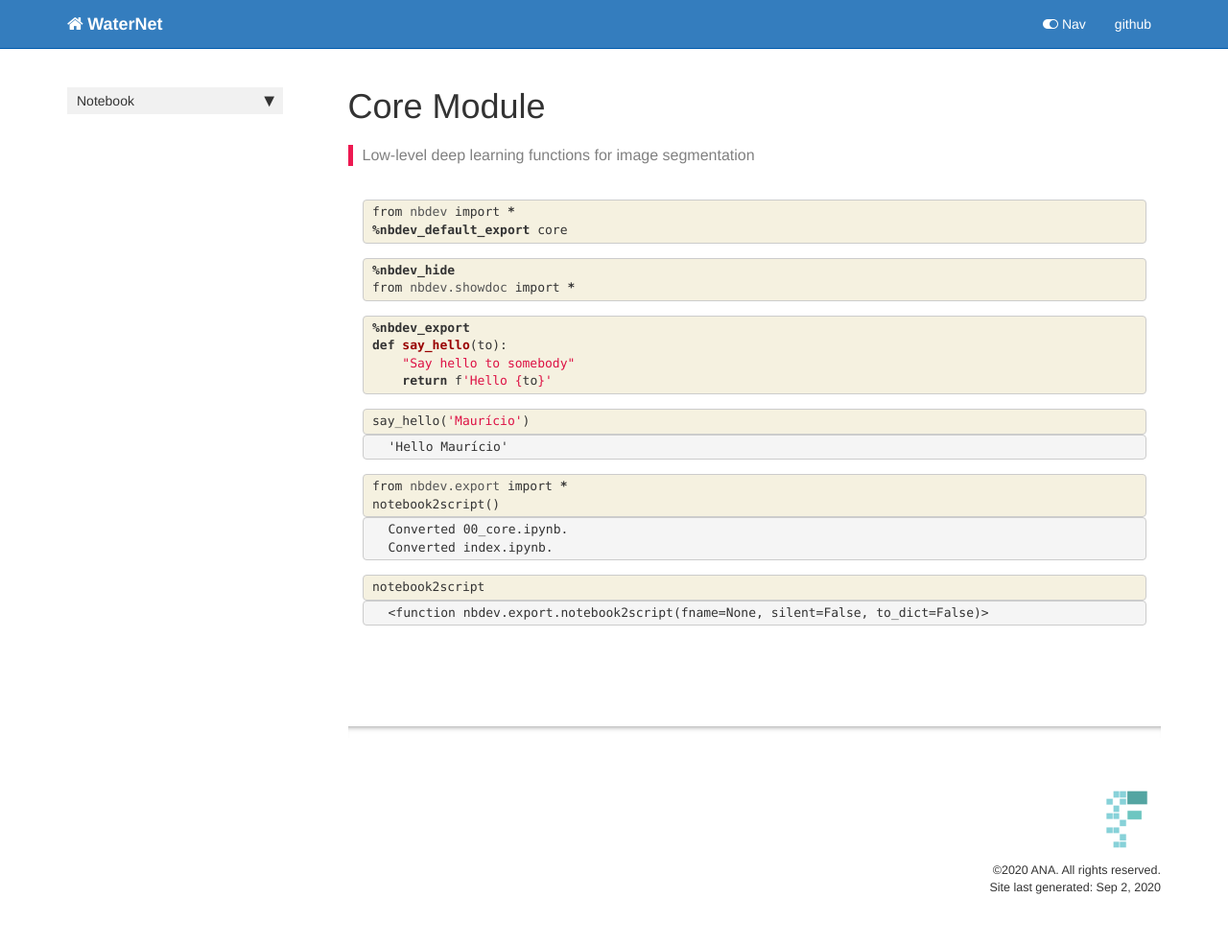
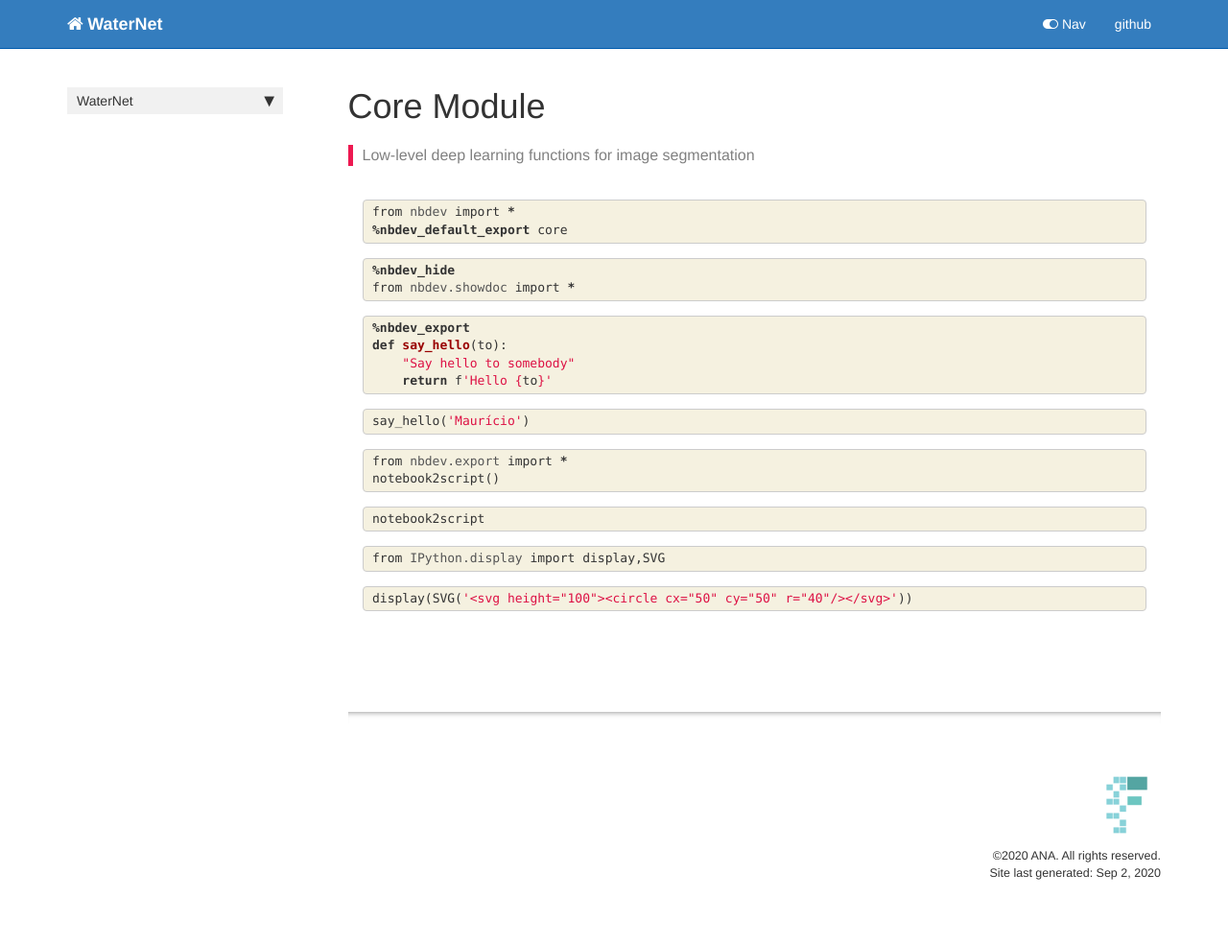
Before and after one commit to cordmaur/WaterNet-Old, a Jekyll site: the page built from docs/core.html, in a window 1280 px wide. Shown: the whole page at 96% size. Built offline with Jekyll 4.4.1, drawn with Linux system fonts in a browser that asks for light colours; nearby versions of some CDN libraries; comment, search, counter and statistics services are not loaded.

Commit message:
First commit 3

```diff
--- a/docs/core.html
+++ b/docs/core.html
@@ -97,22 +97,6 @@ description: "Low-level deep learning functions for image segmentation"
 </div>
 </div>
 
-<div class="output_wrapper">
-<div class="output">
-
-<div class="output_area">
-
-
-
-<div class="output_text output_subarea output_execute_result">
-<pre>&#39;Hello Maurício&#39;</pre>
-</div>
-
-</div>
-
-</div>
-</div>
-
 </div>
     {% endraw %}
 
@@ -128,21 +112,6 @@ description: "Low-level deep learning functions for image segmentation"
 </pre></div>
 
     </div>
-</div>
-</div>
-
-<div class="output_wrapper">
-<div class="output">
-
-<div class="output_area">
-
-<div class="output_subarea output_stream output_stdout output_text">
-<pre>Converted 00_core.ipynb.
-Converted index.ipynb.
-</pre>
-</div>
-</div>
-
 </div>
 </div>
 
@@ -163,19 +132,37 @@ Converted index.ipynb.
 </div>
 </div>
 
-<div class="output_wrapper">
-<div class="output">
+</div>
+    {% endraw %}
 
-<div class="output_area">
+    {% raw %}
 
+<div class="cell border-box-sizing code_cell rendered">
+<div class="input">
 
+<div class="inner_cell">
+    <div class="input_area">
+<div class=" highlight hl-ipython3"><pre><span></span><span class="kn">from</span> <span class="nn">IPython.display</span> <span class="kn">import</span> <span class="n">display</span><span class="p">,</span><span class="n">SVG</span>
+</pre></div>
 
-<div class="output_text output_subarea output_execute_result">
-<pre>&lt;function nbdev.export.notebook2script(fname=None, silent=False, to_dict=False)&gt;</pre>
+    </div>
+</div>
 </div>
 
 </div>
+    {% endraw %}
 
+    {% raw %}
+
+<div class="cell border-box-sizing code_cell rendered">
+<div class="input">
+
+<div class="inner_cell">
+    <div class="input_area">
+<div class=" highlight hl-ipython3"><pre><span></span><span class="n">display</span><span class="p">(</span><span class="n">SVG</span><span class="p">(</span><span class="s1">&#39;&lt;svg height=&quot;100&quot;&gt;&lt;circle cx=&quot;50&quot; cy=&quot;50&quot; r=&quot;40&quot;/&gt;&lt;/svg&gt;&#39;</span><span class="p">))</span>
+</pre></div>
+
+    </div>
 </div>
 </div>
 
```
Also changed, not shown: docs/_data/sidebars/home_sidebar.yml (+5 -17 lines), docs/sidebar.json (+3 -7 lines), 3 other files.
